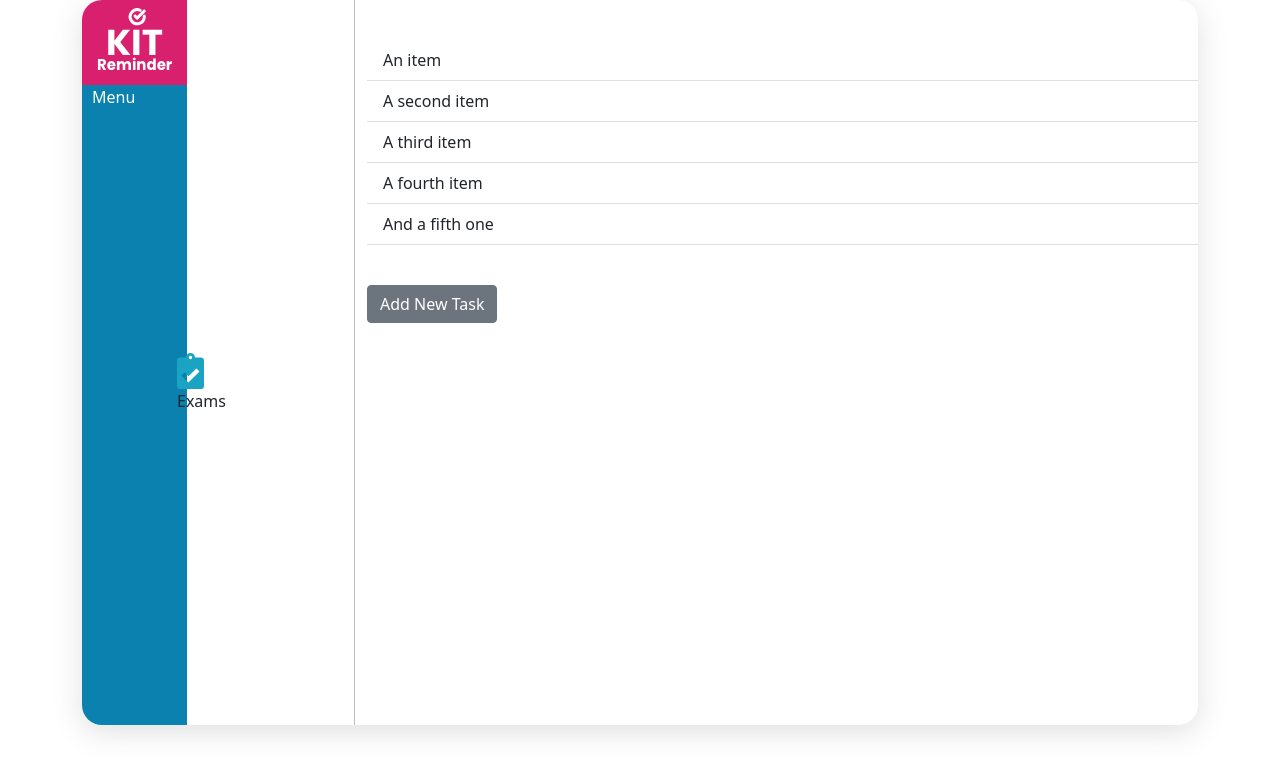
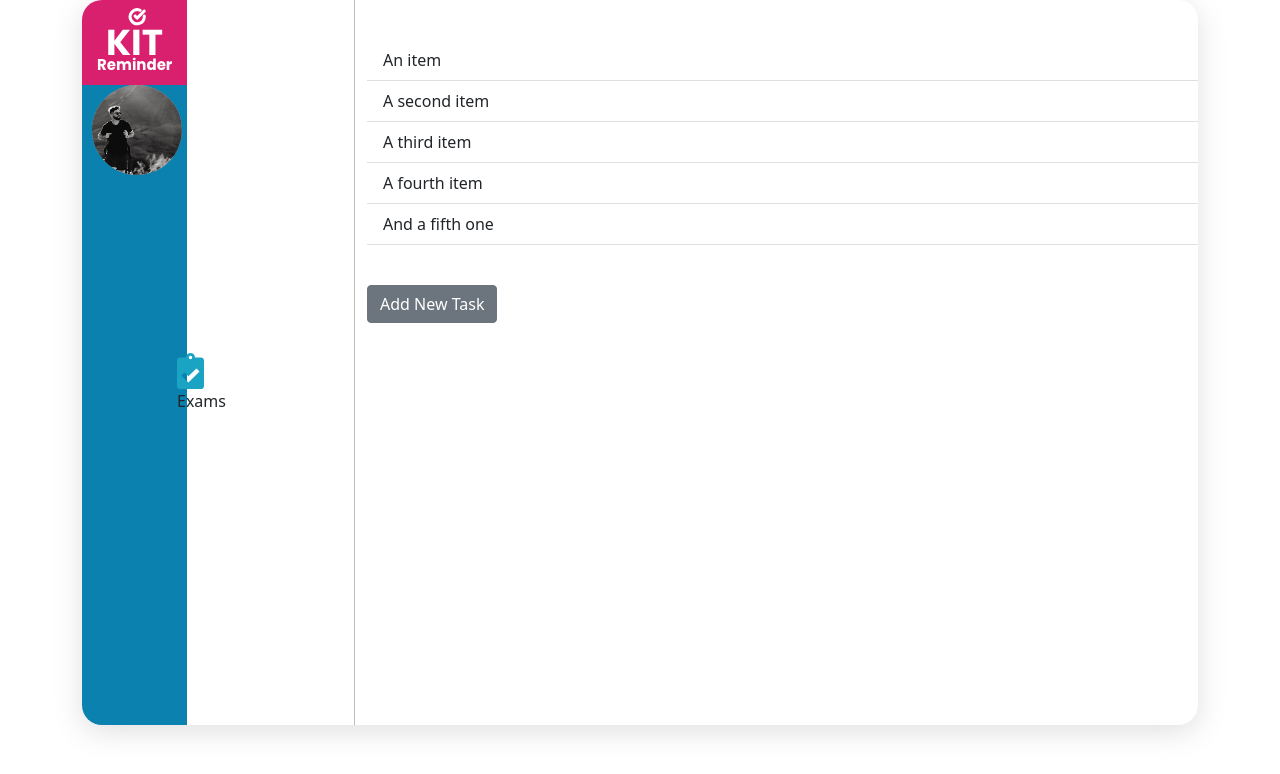
Before and after one commit to edpachecopro/CrossModuleCA_TaskManager, an Electron app: page index.html in a window 1280 px wide. Drawn offline with Linux system fonts and the light colour scheme.

Commit message:
layout v3

```diff
--- a/css/style.css
+++ b/css/style.css
@@ -51,3 +51,22 @@
     padding-right: 100px;
 
 }
+.profile-box {
+    background-color: #aaa;
+    border-radius: 50%;
+    width: 90px;
+    height: 90px;
+    overflow: hidden;
+    position: relative;
+    border: white 3px;
+}
+
+.img-profile {
+
+    width: 90px;
+    height: 90px;
+    width: 100%;
+    object-fit: cover;
+
+
+}
--- a/index.html
+++ b/index.html
@@ -24,8 +24,12 @@
 
           <div class="col-1">
               <div class="logo"> <img src="images/logo-white.png"> </div>
+
+
               <div class="menu">
-                  Menu
+                <div class="profile-box">
+                  <img class="img-profile" src="images/profile.jpeg">
+               </div>
               </div>
           </div>
 
@@ -61,6 +65,8 @@
                   </div>
                   <div class="mb-3">
 
+
+
                     <select id="inputState" class="form-select">
 
 
--- a/package.json
+++ b/package.json
@@ -12,6 +12,7 @@
         "electron": "^5.0.13",
         "electron-builder": "^5.0.3",
         "electron-packager": "^5.2.0",
+        "fs": "^0.0.1-security",
         "uuid": "^3.3.2"
     }
 }
```
Also changed, not shown: index.js (+5 -5 lines), images/profile.jpeg (added), 1 other file.
